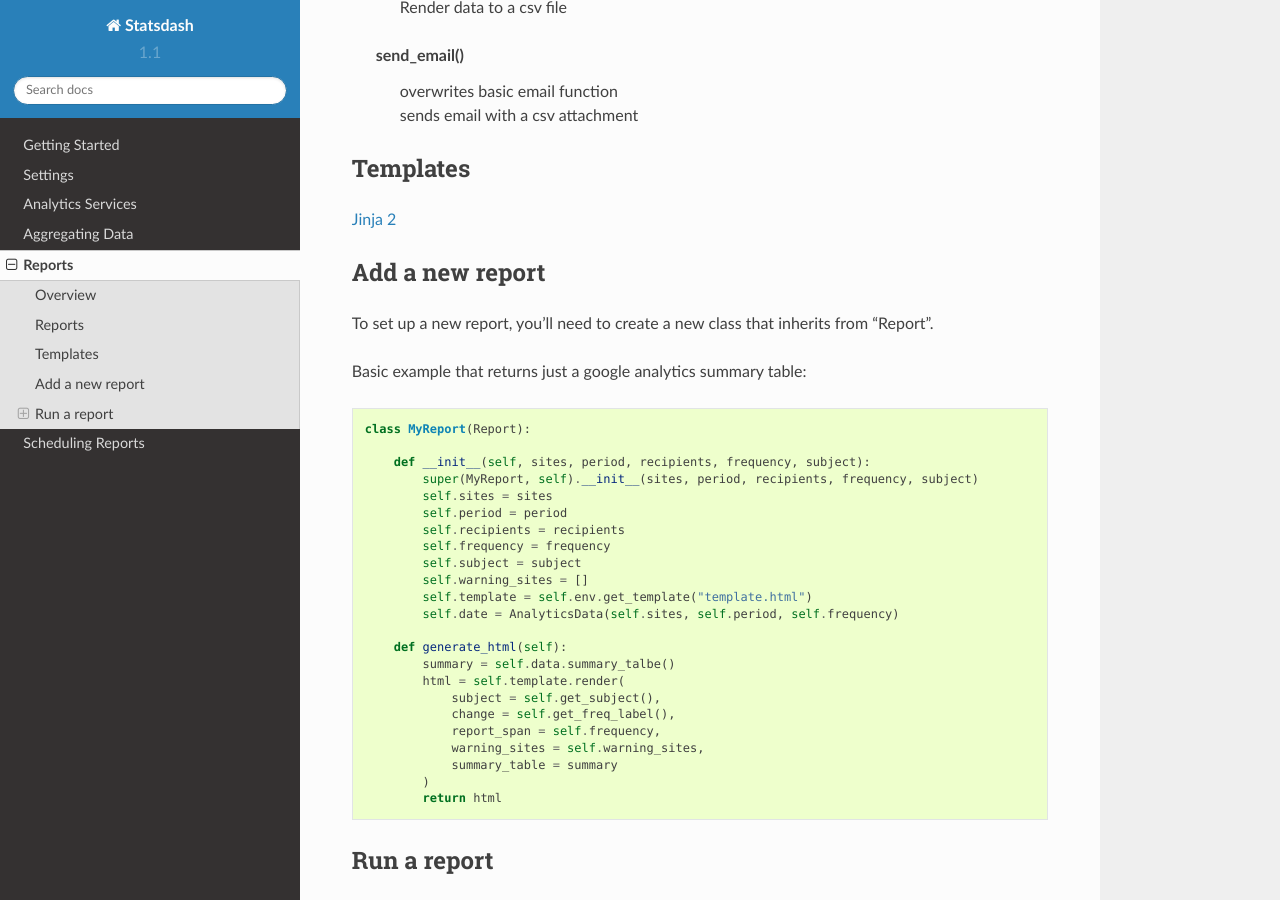
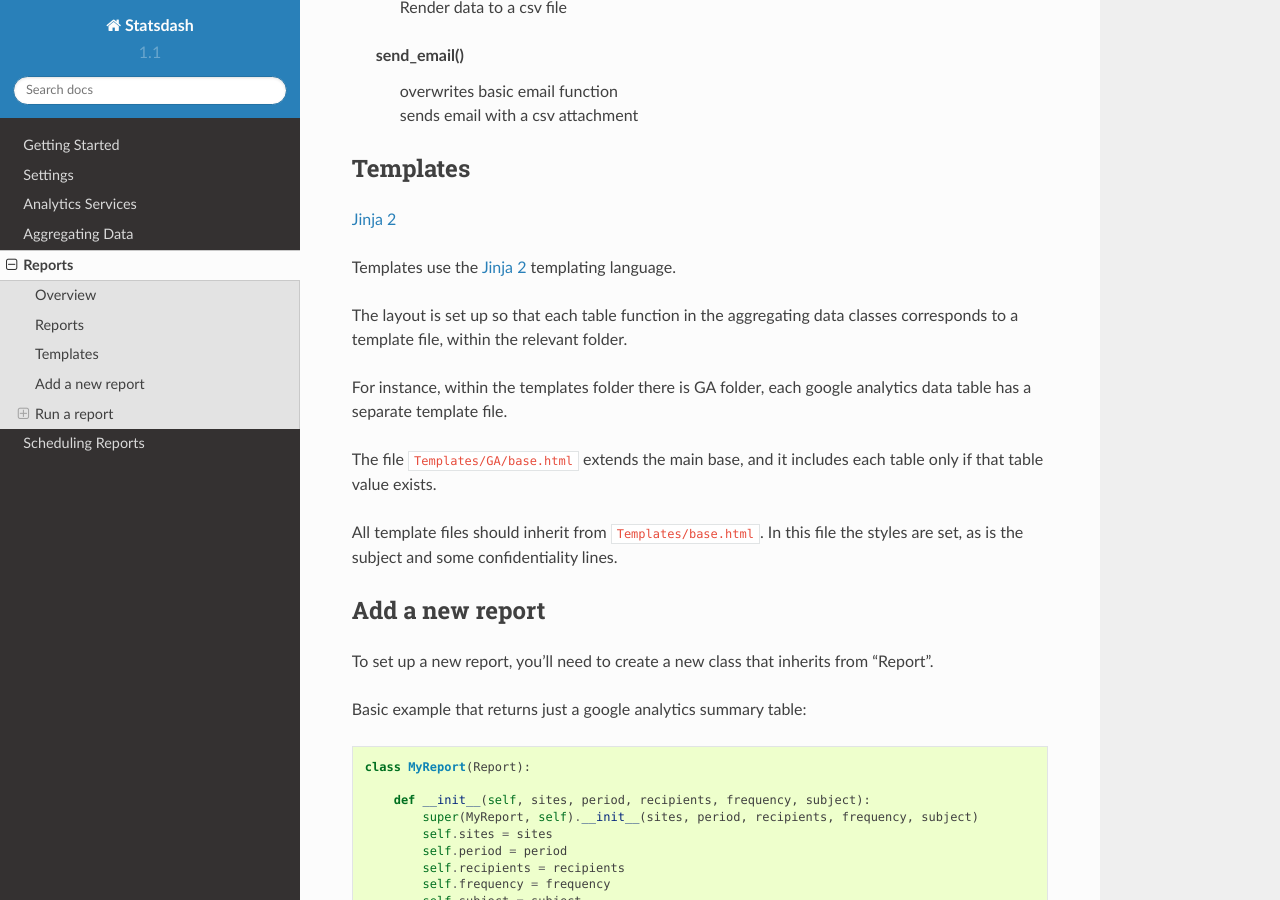
Before and after one commit to gamernetwork/gastatsdash, a Sphinx documentation site: the page built from docs/reports.rst, in a window 1280 px wide and 900 px high, scrolled down 3402 px. Built offline with Sphinx 7.4.7 and the Read the Docs theme 2.0.0, drawn with Linux system fonts in a browser that asks for light colours.

Commit message:
updating report ref

```diff
--- a/docs/reports.rst
+++ b/docs/reports.rst
@@ -140,6 +140,15 @@ Templates
 --------
 `Jinja 2 <http://jinja.pocoo.org/docs/dev/#>`_
 
+Templates use the `Jinja 2 <http://jinja.pocoo.org/docs/dev/#>`_ templating language.
+
+The layout is set up so that each table function in the aggregating data classes corresponds to a template file, within the relevant folder.
+
+For instance, within the templates folder there is GA folder, each google analytics data table has a separate template file.
+
+The file ``Templates/GA/base.html`` extends the main base, and it includes each table only if that table value exists.
+
+All template files should inherit from ``Templates/base.html``. In this file the styles are set, as is the subject and some confidentiality lines.
 
 Add a new report
 ---------------
```
